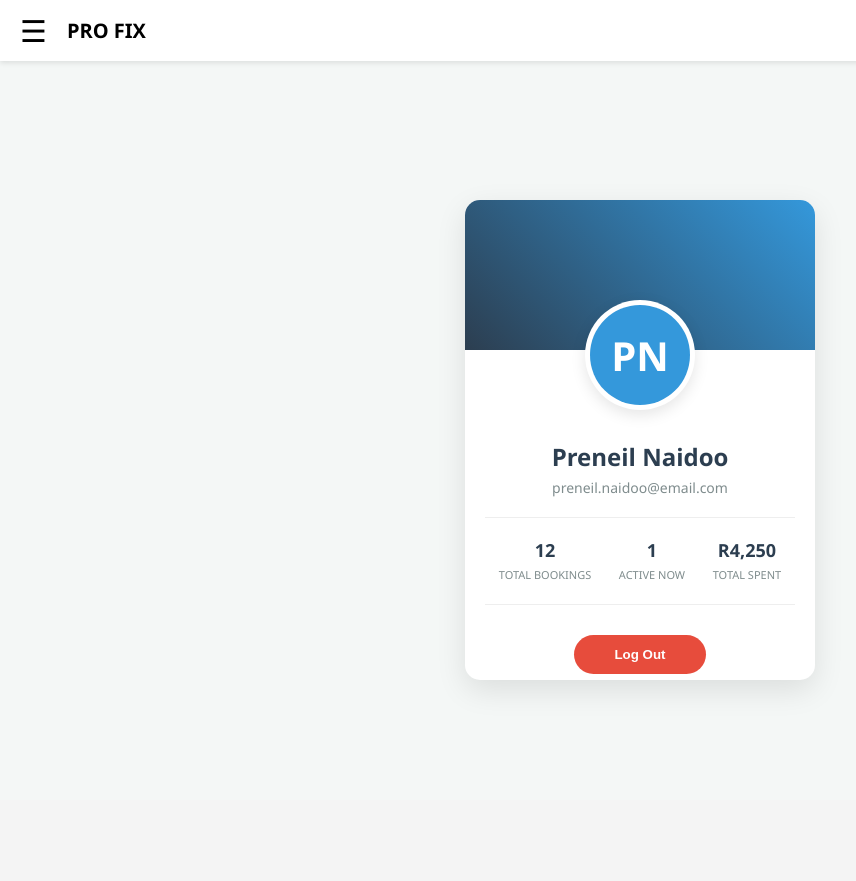
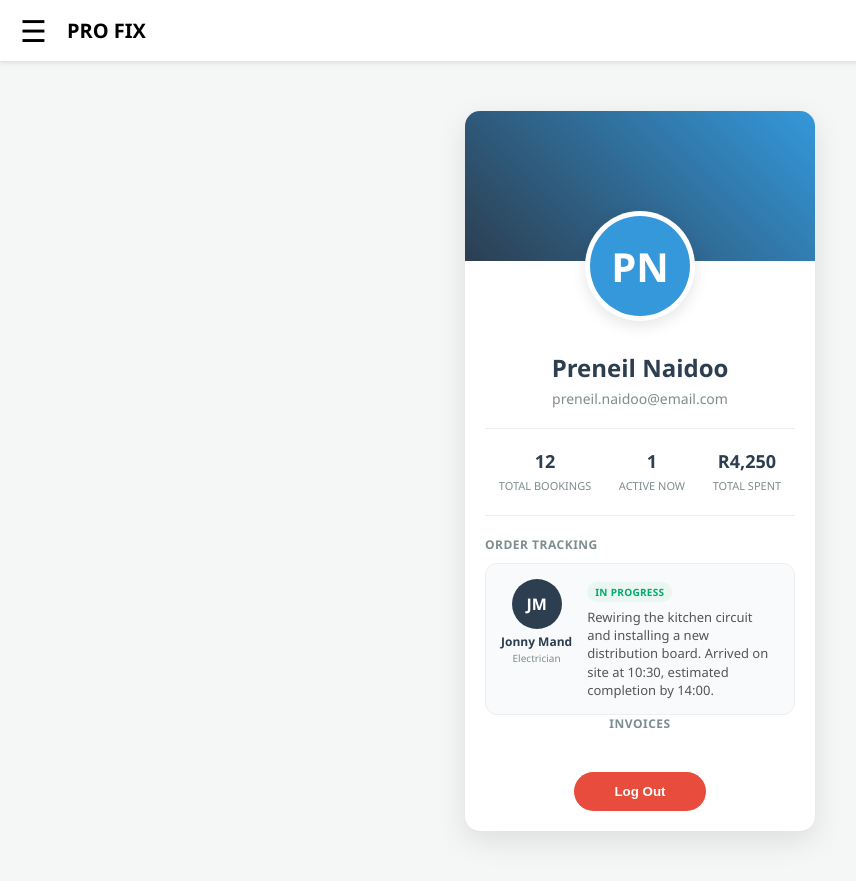
Before and after one commit to Walt-oss/Profix_Marketplace, a Flask app: page /Customer_Profile in a window 1280 px wide. Shown: the whole page, without its empty margins (0-856 px from the left). Before the commit the page ends 690 px from the top, so only its background shows below. Run offline with Flask 3, Linux system fonts and the light colour scheme.

Commit message:
added a section to customer-user profiles

```diff
--- a/templates/Customer_Profile.html
+++ b/templates/Customer_Profile.html
@@ -52,13 +52,9 @@
         /* Profile Card Styling */
         .card-container {
             width: 350px;
-            height: 480px;
             background: #FFF;
             border-radius: 15px;
-            position: absolute;
-            top: 55%;
-            left: 50%;
-            transform: translate(-50%, -50%);
+            margin: 50px auto;
             box-shadow: 0px 10px 30px rgba(0,0,0,0.1);
             overflow: hidden;
             text-align: center;
@@ -125,6 +121,91 @@
         .stat-item b { display: block; font-size: 18px; }
         .stat-item span { font-size: 11px; color: #7f8c8d; text-transform: uppercase; }
 
+        /* Order Tracking Section */
+        .tracking-section {
+            text-align: left;
+            margin-top: 20px;
+        }
+
+        .section-label {
+            font-size: 12px;
+            font-weight: bold;
+            color: #7f8c8d;
+            text-transform: uppercase;
+            letter-spacing: 0.5px;
+            margin-bottom: 10px;
+        }
+
+        .order-card {
+            display: flex;
+            align-items: flex-start;
+            gap: 15px;
+            background: #f9fafb;
+            border: 1px solid #eee;
+            border-radius: 12px;
+            padding: 15px;
+        }
+
+        .order-artisan {
+            display: flex;
+            flex-direction: column;
+            align-items: center;
+            min-width: 70px;
+            text-align: center;
+        }
+
+        .artisan-avatar {
+            width: 50px;
+            height: 50px;
+            border-radius: 50%;
+            background-color: var(--primary);
+            color: white;
+            display: flex;
+            align-items: center;
+            justify-content: center;
+            font-size: 16px;
+            font-weight: bold;
+            text-transform: uppercase;
+            margin-bottom: 6px;
+        }
+
+        .artisan-name {
+            font-size: 12px;
+            font-weight: bold;
+            color: var(--primary);
+            line-height: 1.2;
+        }
+
+        .artisan-role {
+            font-size: 10px;
+            color: #7f8c8d;
+            margin-top: 2px;
+        }
+
+        .order-detail {
+            flex: 1;
+        }
+
+        .order-status {
+            display: inline-block;
+            font-size: 10px;
+            font-weight: bold;
+            text-transform: uppercase;
+            letter-spacing: 0.3px;
+            background: #eaf6f0;
+            color: var(--success);
+            padding: 3px 8px;
+            border-radius: 10px;
+            margin-bottom: 6px;
+        }
+
+        .order-desc {
+            font-size: 13px;
+            color: #555;
+            line-height: 1.4;
+            margin: 0;
+        }
+
         .logout-btn {
             margin-top: 30px;
             background: #e74c3c;
@@ -185,6 +266,25 @@
                 </div>
             </div>
 
+            <div class="tracking-section">
+                <div class="section-label">Order Tracking</div>
+                <div class="order-card">
+                    <div class="order-artisan">
+                        <div class="artisan-avatar" id="artisanInitials">JM</div>
+                        <div class="artisan-name" id="artisanName">Jonny Mand</div>
+                        <div class="artisan-role">Electrician</div>
+                    </div>
+                    <div class="order-detail">
+                        <div class="order-status">In Progress</div>
+                        <p class="order-desc">Rewiring the kitchen circuit and installing a new distribution board. Arrived on site at 10:30, estimated completion by 14:00.</p>
+                    </div>
+                </div>
+            </div>
+
+            <div class="Invoices-section">
+                <div class="section-label">Invoices</div>
+            </div>
+
             <button class="logout-btn" onclick="handleLogout()">Log Out</button>
         </div>
     </div>
@@ -211,6 +311,10 @@
             const name = document.getElementById('userName').innerText;
             const initials = name.split(' ').map(n => n[0]).join('');
             document.getElementById('userInitials').innerText = initials;
+
+            const artisanName = document.getElementById('artisanName').innerText;
+            const artisanInitials = artisanName.split(' ').map(n => n[0]).join('');
+            document.getElementById('artisanInitials').innerText = artisanInitials;
         };
     </script>
 </body>
```
